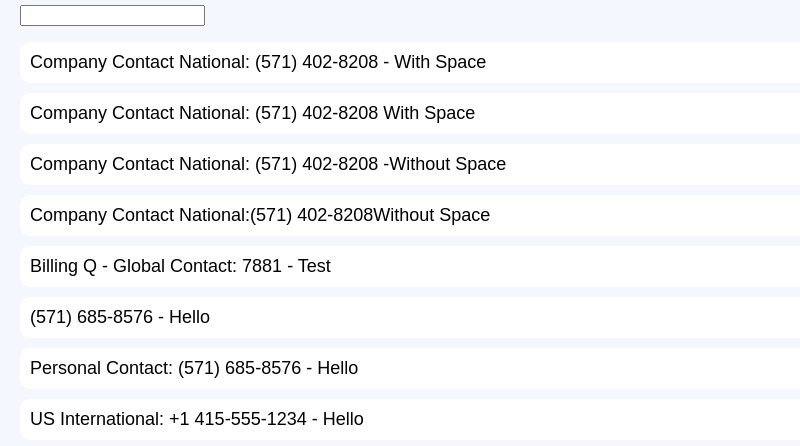
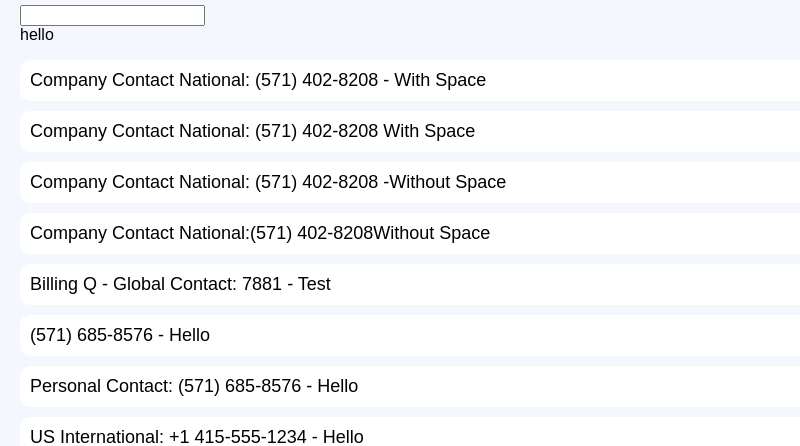
Before and after one commit to AbdelrahmanBayoumi/test, a plain HTML site: page index.html in a window 1280 px wide. Shown: the part 654-1100 px from the top of the page, without its empty margins (0-800 px from the left). Drawn offline with Linux system fonts and the light colour scheme.

Commit message:
Update index.html

```diff
--- a/index.html
+++ b/index.html
@@ -70,7 +70,7 @@ var(--ds-background-accent-red-bolder, #C9372C) 75%
 		<h2>Phone Numbers List</h2>
 
 <input type="text" id="first_name" name="first_name">
-
+		<div  contenteditable="true" >hello</div>
 		<ul class="phone-list">
 			<li>Company Contact National: (571) 402-8208 - With Space</li>
 			<li>Company Contact National: (571) 402-8208 With Space</li>
```
